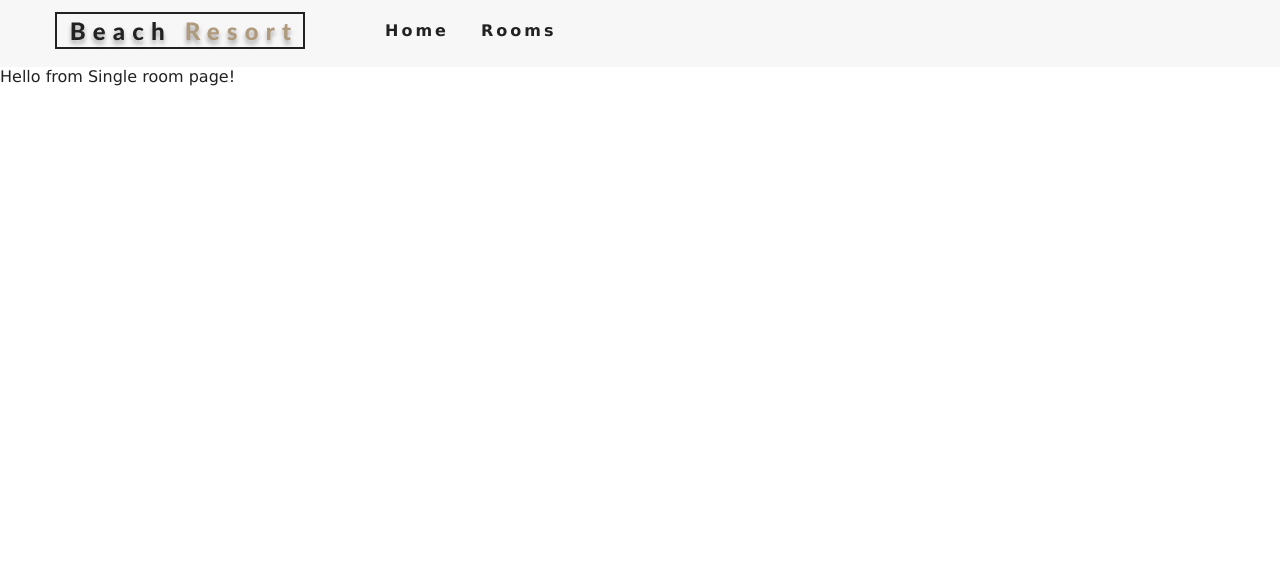
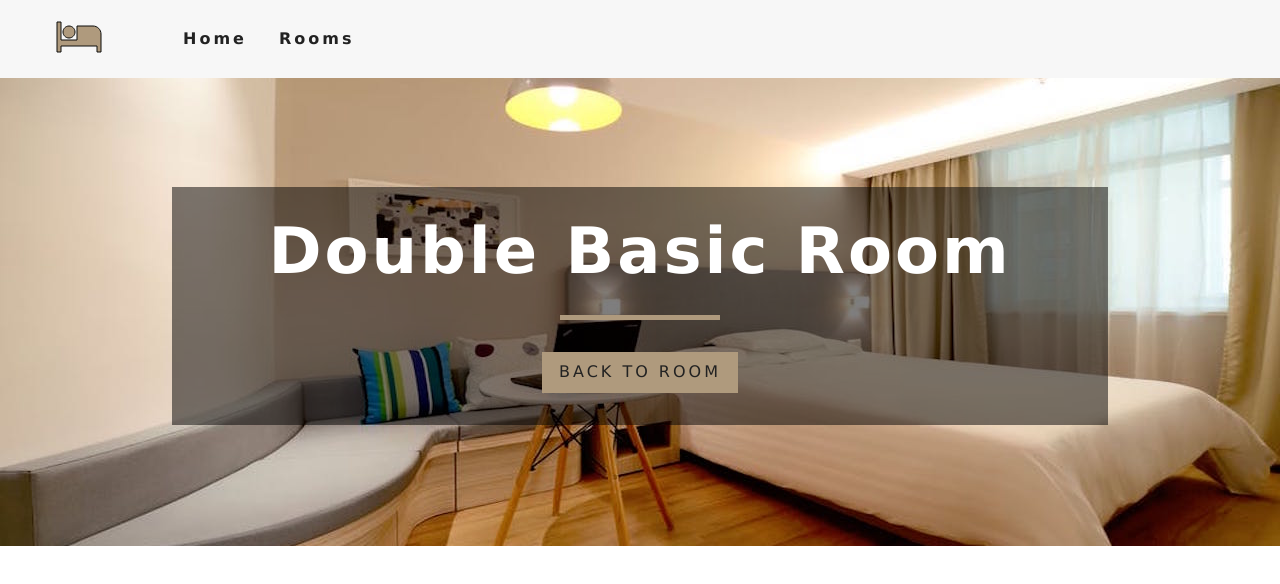
Before and after one commit to kanjamad/React-resort-websit, a React (Create React App) app: page /rooms/double-basic in a window 1280 px wide. Shown: the top 584 px of the page. Built offline with nearby package versions, Linux system fonts and the light colour scheme.

Commit message:
need to fix hero

```diff
--- a/public/index.html
+++ b/public/index.html
@@ -19,7 +19,7 @@
       work correctly both with client-side routing and a non-root public URL.
       Learn how to configure a non-root public URL by running `npm run build`.
     -->
-    <title>Resort</title>
+    <title>Beach Hotel</title>
   </head>
   <body>
     <noscript>You need to enable JavaScript to run this app.</noscript>
--- a/src/App.css
+++ b/src/App.css
@@ -143,7 +143,7 @@
     max-width: 1170px;
     margin: 0 auto;
     display: flex;
-    /* align-items: center; */
+    align-items: center;
     /* height: 10vh; */
   }
   .nav-links {
--- a/src/App.js
+++ b/src/App.js
@@ -18,7 +18,7 @@
       <Switch>
       <Route exact path="/" component={Home} />
       <Route exact path="/rooms" component={Rooms} />
-      <Route exact path="/rooms/:roomName" component={SingleRoom} />
+      <Route exact path="/rooms/:slug" component={SingleRoom} />
       <Route component={Error} />
       </Switch>
     </>
--- a/src/components/Navbar.js
+++ b/src/components/Navbar.js
@@ -1,5 +1,5 @@
 import React, { Component } from 'react';
-import logo from '../images/logo.svg';
+import logo from '../images/logo-.svg';
 import { FaAlignRight } from 'react-icons/fa';
 import { Link } from 'react-router-dom';
 
--- a/src/context.js
+++ b/src/context.js
@@ -35,10 +35,16 @@
             return tempItemps;
         }
 
+        getRoom = (slug) => {
+            let tempRooms = [...this.state.rooms];
+            const room = tempRooms.find(room => room.slug === slug);
+            return room;
+        };
+
 
     render() {
         return (
-            <RoomContext.Provider value={{...this.state}}>
+            <RoomContext.Provider value={{...this.state,getRoom: this.getRoom}}>
                 {this.props.children}
             </RoomContext.Provider>
         );
--- a/src/pages/SingleRoom.js
+++ b/src/pages/SingleRoom.js
@@ -1,11 +1,55 @@
-import React, { Component } from 'react'
+import React, { Component } from 'react';
+import defaultBcg from '../images/room-1.jpeg';
+import Hero from '../components/Hero';
+import Banner from '../components/Banner';
+import {Link} from 'react-router-dom';
+import {RoomContext} from '../context';
 
 export default class SingleRoom extends Component {
+    constructor(props){
+        super(props)
+        // console.log(this.props);
+        this.state = {
+            slug: this.props.match.params.slug,
+            defaultBcg
+        };
+    }
+    static contextType = RoomContext;
+    // componentDidMount(){}
+
     render() {
+        const {getRoom} = this.context;
+        const room = getRoom(this.state.slug);
+        console.log(room);
+
+        if(!room){
+            return (<div className="error">
+            <h3>no such room could be found...</h3>
+            <Link to="/rooms" className="btn-primary">
+                back to rooms
+            </Link>
+            </div>
+            );
+        }
+
+        const {
+            name,
+            description,
+            capacity,
+            size,
+            price,
+            extras,
+            breakfast,
+            pets,
+            images} = room
         return (
-            <div>
-                Hello from Single room page!
-            </div>
+            <Hero hero="roomsHero">
+                <Banner title={`${name} room`} >
+                <Link to="/rooms" className="btn-primary">
+                    back to room
+                </Link>
+                </Banner>
+            </Hero>
         )
     }
 }
```
Also changed, not shown: src/images/logo-.svg (added), 1 other file (tests, documents, lock files or other folders).
